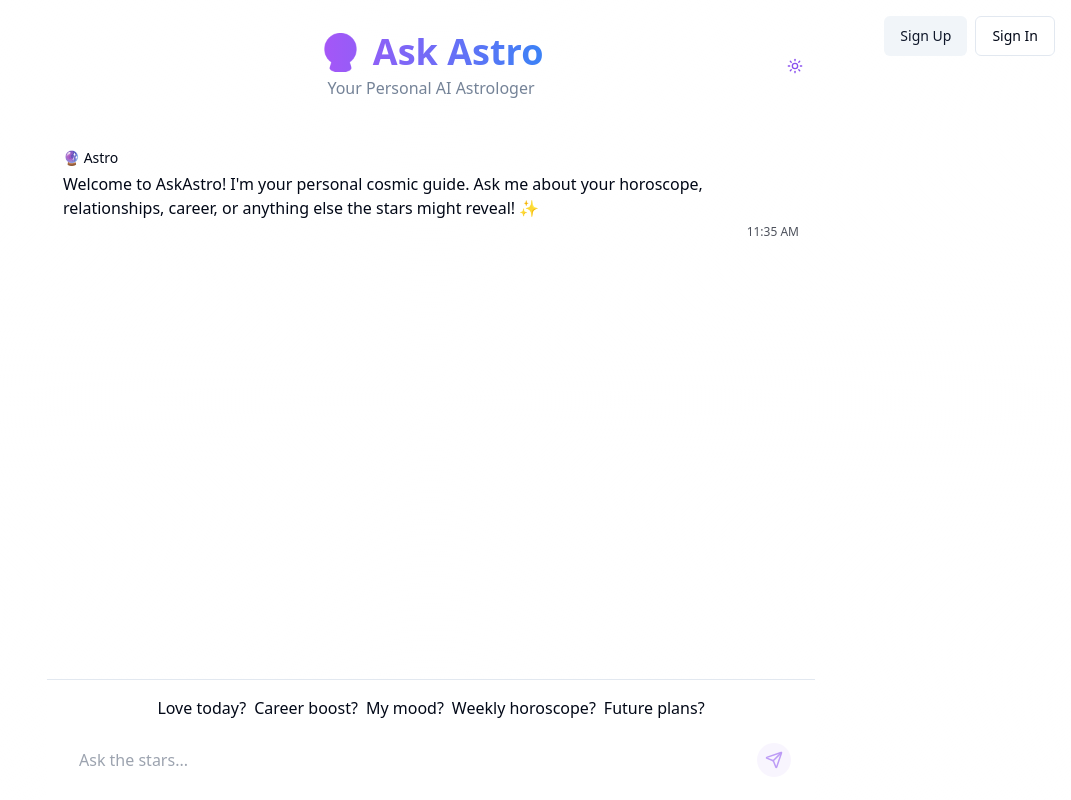
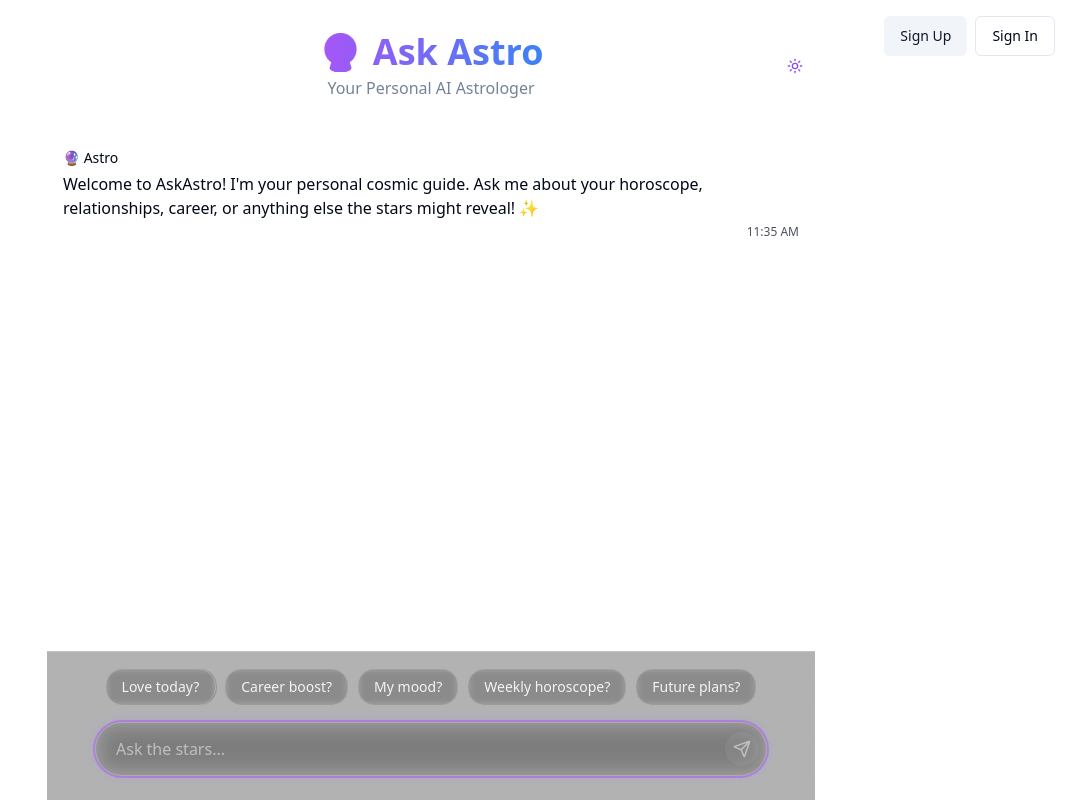
Before and after one commit to codewithswamitech/cosmic-spark-oracle, a React (Vite) app: page / in a window 1280 px wide. Shown: the whole page, without its empty margins (209-1280 px from the left). Built offline with nearby package versions, Linux system fonts and the light colour scheme.

Commit message:
Refactor: Improve UI

```diff
--- a/src/components/InputArea.tsx
+++ b/src/components/InputArea.tsx
@@ -29,7 +29,7 @@ const InputArea = () => {
   };
 
   return (
-    <div className="border-t border-border bg-card p-4">
+    <div className="border-t border-border/30 bg-black/30 backdrop-blur-sm p-4 pb-6">
       {/* Suggestions */}
       <div className="mb-4 flex flex-wrap gap-2 justify-center">
         {suggestions.map((suggestion, index) => (
@@ -43,21 +43,21 @@ const InputArea = () => {
       </div>
 
       {/* Input form */}
-      <form onSubmit={handleSubmit} className="relative">
+      <form onSubmit={handleSubmit} className="relative max-w-2xl mx-auto">
         <input
           type="text"
           value={message}
           onChange={(e) => setMessage(e.target.value)}
           placeholder="Ask the stars..."
-          className="cosmic-input w-full py-3 pl-4 pr-12 focus:outline-none"
+          className="cosmic-input w-full py-3.5 pl-5 pr-12 rounded-full bg-white/10 backdrop-blur-md border border-white/20 shadow-[0_0_15px_rgba(155,135,245,0.3)] text-white placeholder:text-white/50 focus:outline-none focus:ring-2 focus:ring-purple-500/50 transition-all"
           autoFocus
         />
         <button
           type="submit"
           disabled={!message.trim()}
-          className="absolute right-2 top-1/2 -translate-y-1/2 p-2 rounded-full bg-primary/10 hover:bg-primary/20 text-primary transition-colors duration-200 disabled:opacity-50 disabled:cursor-not-allowed"
+          className="absolute right-2 top-1/2 -translate-y-1/2 p-2 rounded-full bg-white/10 hover:bg-white/20 text-white transition-colors duration-200 disabled:opacity-50 disabled:cursor-not-allowed group"
         >
-          <Send size={18} className="hover:animate-pulse" />
+          <Send size={18} className="group-hover:animate-pulse" />
           <span className="sr-only">Send message</span>
         </button>
       </form>
--- a/src/components/SuggestionChip.tsx
+++ b/src/components/SuggestionChip.tsx
@@ -12,7 +12,7 @@ const SuggestionChip = ({ text, onClick, delay = 0 }: SuggestionChipProps) => {
   return (
     <button
       className={cn(
-        "suggestion-chip",
+        "px-4 py-2 rounded-full bg-white/10 backdrop-blur-sm hover:bg-white/20 border border-white/20 text-white/90 text-sm font-medium transition-all hover:border-purple-400/50 hover:text-white hover:shadow-[0_0_10px_rgba(155,135,245,0.4)] active:scale-95",
         delay > 0 ? "opacity-0" : "opacity-100"
       )}
       onClick={onClick}
--- a/src/index.css
+++ b/src/index.css
@@ -102,3 +102,27 @@
 .pulse-animation {
   animation: pulse 2s infinite;
 }
+
+/* Enhanced cosmic input styling */
+.cosmic-input {
+  @apply bg-transparent focus:outline-none;
+  box-shadow: 0 0 15px rgba(155, 135, 245, 0.2);
+}
+
+.cosmic-input:focus {
+  box-shadow: 0 0 20px rgba(155, 135, 245, 0.4);
+}
+
+/* Glowing effect for suggestion chips */
+@keyframes suggestion-glow {
+  0%, 100% {
+    box-shadow: 0 0 5px rgba(155, 135, 245, 0.4);
+  }
+  50% {
+    box-shadow: 0 0 15px rgba(155, 135, 245, 0.7);
+  }
+}
+
+.suggestion-glow {
+  animation: suggestion-glow 2s infinite ease-in-out;
+}
```
